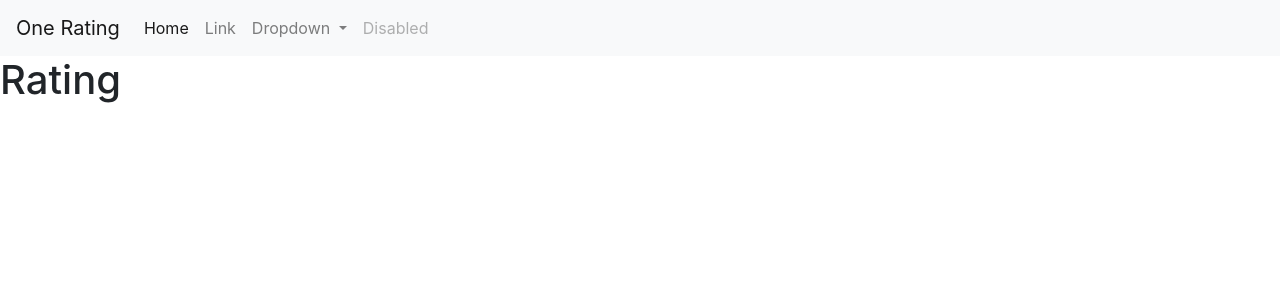
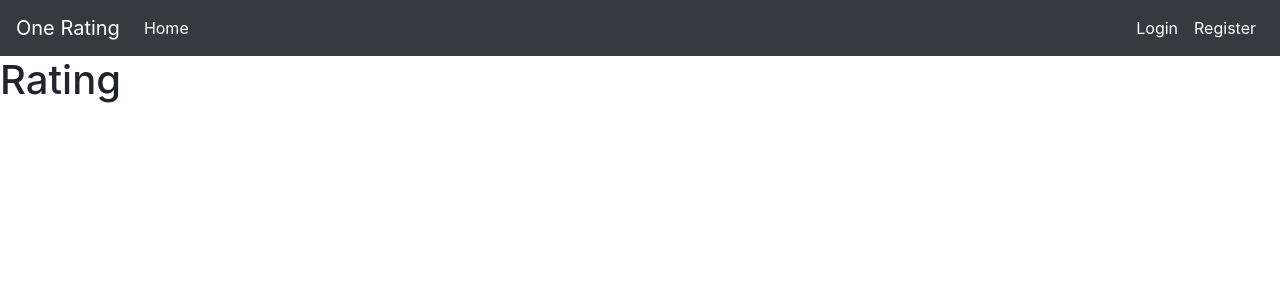
Before and after one commit to mwiha/rating, a Flask app: page / in a window 1280 px wide. Shown: the top 300 px of the page. Run offline with Flask 2, Linux system fonts and the light colour scheme; some libraries are stand-ins or nearby versions.

Commit message:
ficx navbar

```diff
--- a/app/templates/navbar.html
+++ b/app/templates/navbar.html
@@ -1,31 +1,19 @@
-<nav class="navbar navbar-expand-lg navbar-light bg-light">
+<nav class="navbar navbar-expand-lg navbar-dark bg-dark">
   <a class="navbar-brand" href="#">One Rating</a>
   <button class="navbar-toggler" type="button" data-toggle="collapse" data-target="#navbarSupportedContent" aria-controls="navbarSupportedContent" aria-expanded="false" aria-label="Toggle navigation">
     <span class="navbar-toggler-icon"></span>
   </button>
-
   <div class="collapse navbar-collapse" id="navbarSupportedContent">
     <ul class="navbar-nav mr-auto">
       <li class="nav-item active">
         <a class="nav-link" href="#">Home <span class="sr-only">(current)</span></a>
       </li>
-      <li class="nav-item">
-        <a class="nav-link" href="#">Link</a>
-      </li>
-      <li class="nav-item dropdown">
-        <a class="nav-link dropdown-toggle" href="#" id="navbarDropdown" role="button" data-toggle="dropdown" aria-haspopup="true" aria-expanded="false">
-          Dropdown
-        </a>
-        <div class="dropdown-menu" aria-labelledby="navbarDropdown">
-          <a class="dropdown-item" href="#">Action</a>
-          <a class="dropdown-item" href="#">Another action</a>
-          <div class="dropdown-divider"></div>
-          <a class="dropdown-item" href="#">Something else here</a>
+    </ul>
+    <ul class="navbar-nav ml-auto">
+        <div class="navbar-nav">
+              <a class="nav-item nav-link active" href="">Login</a>
+              <a class="nav-item nav-link active" href="">Register</a>
         </div>
-      </li>
-      <li class="nav-item">
-        <a class="nav-link disabled" href="#">Disabled</a>
-      </li>
-    </ul>
+      </ul>
   </div>
 </nav>
```
Also changed, not shown: app/static/css/main.css (added).
